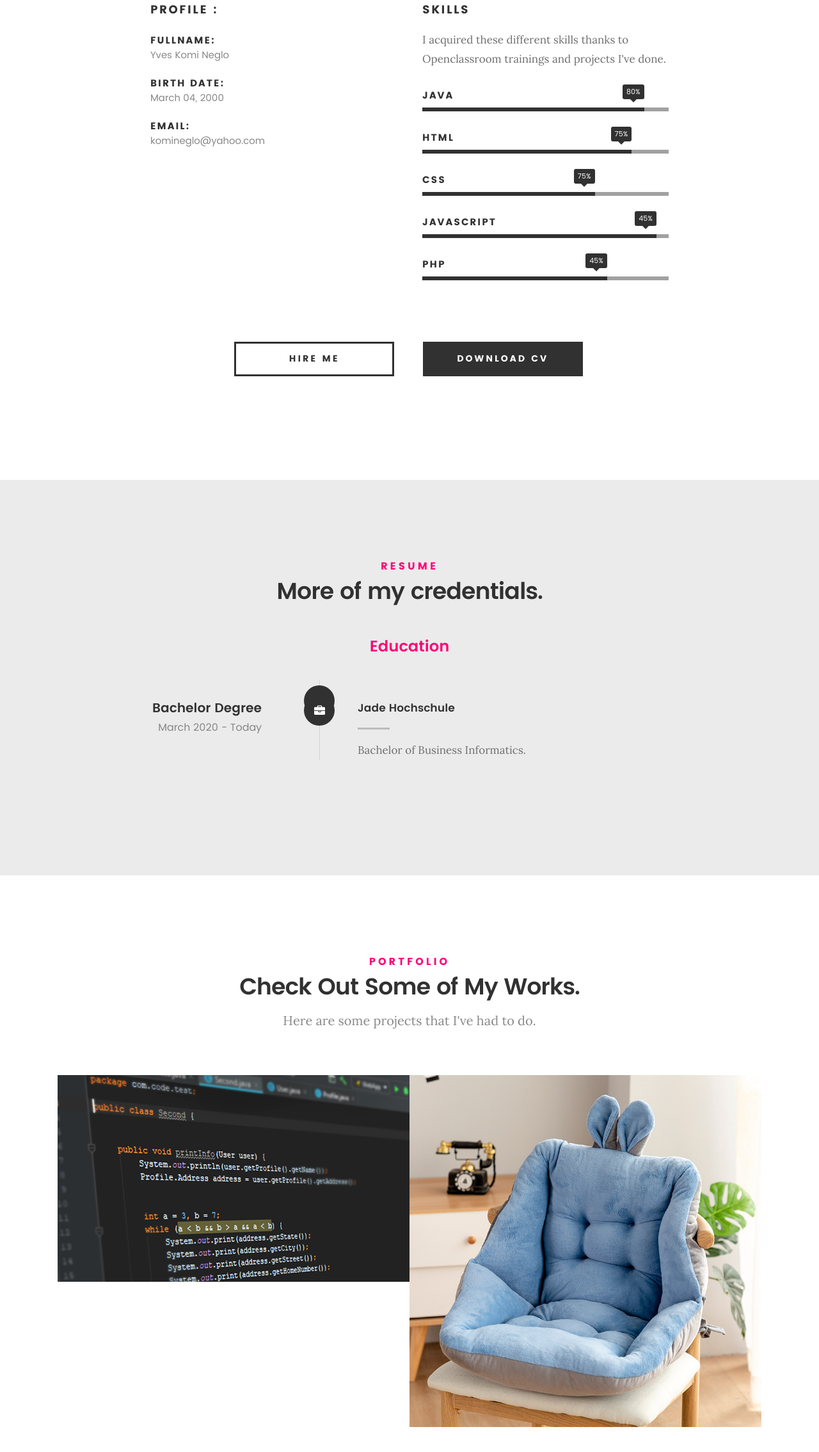
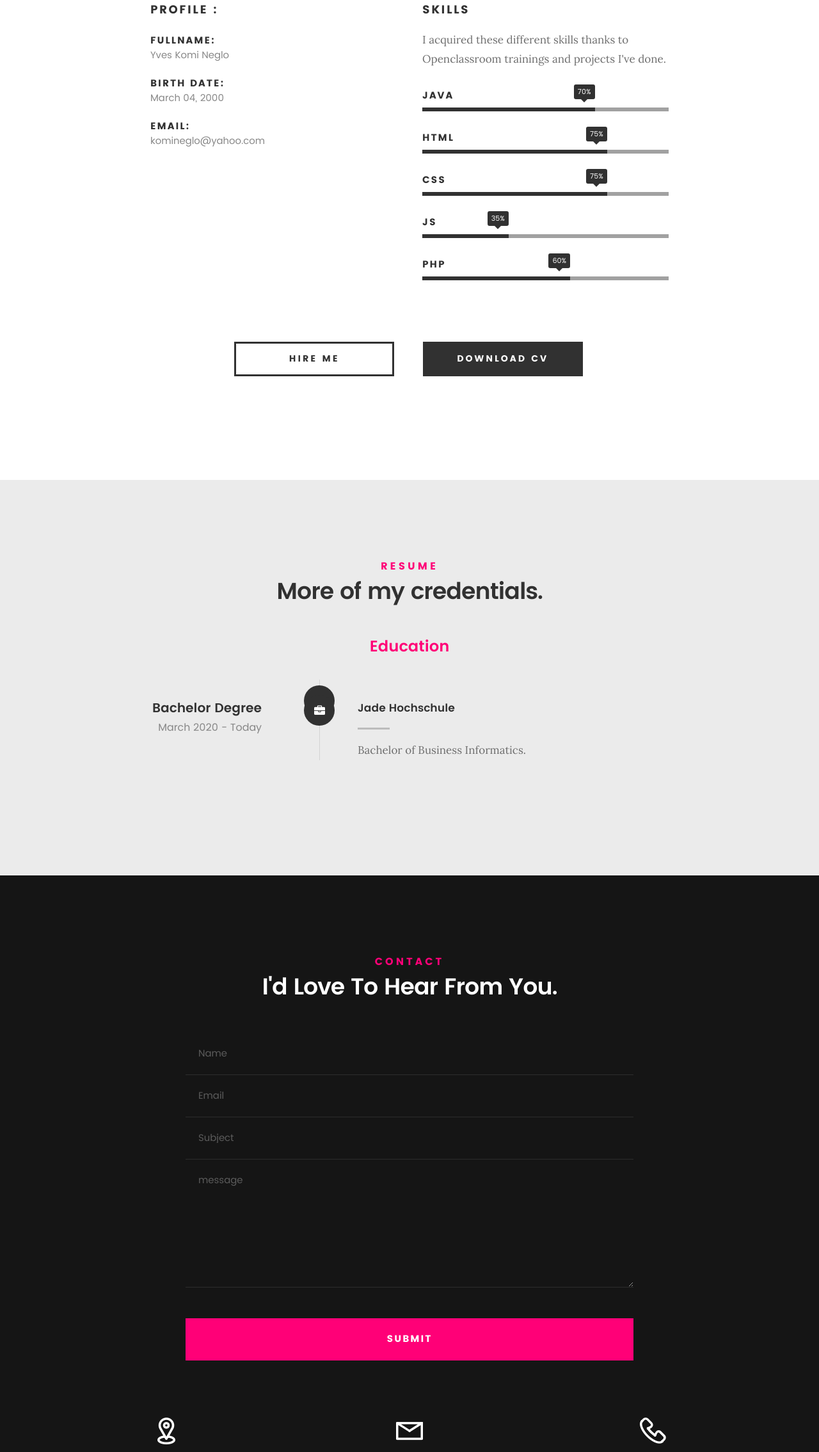
Before and after one commit to komineglo/komineglo.io, a plain HTML site: page index.html in a window 1280 px wide. Shown: the part 1169-3438 px from the top of the page at 64% size. Drawn offline with Linux system fonts and the light colour scheme; files whose address does not match are found by name.

Commit message:
Update index.html

```diff
--- a/index.html
+++ b/index.html
@@ -158,28 +158,28 @@
 
 				<ul class="skill-bars">
 				   <li>
-				   	<div class="progress percent90"><span>80%</span></div>
+				   	<div class="progress percent70"><span>70%</span></div>
 				   	<strong>Java</strong>
 				   </li>
 				   <li>
-				   	<div class="progress percent85"><span>75%</span></div>
+				   	<div class="progress percent75"><span>75%</span></div>
 				   	<strong>HTML</strong>
 				   </li>
 				   <li>
 				   	<!--<div class="progress percent70"><span>70%</span></div>
 					   <strong>JQuery</strong>
 					   <li> -->
-						<div class="progress percent70"><span>75%</span></div>
+						<div class="progress percent75"><span>75%</span></div>
 						<strong>CSS</strong>
 					</li>
 				   </li>
 				   <li>
-				   	<div class="progress percent95"><span>45%</span></div>
-				   	<strong>Javascript</strong>
+				   	<div class="progress percent35"><span>35%</span></div>
+				   	<strong>JS</strong>
 				   </li>
 				   <li>
 
-				   	<div class="progress percent75"><span>45%</span></div>
+				   	<div class="progress percent60"><span>60%</span></div>
 				   	<strong>PHP</strong>
 				   </li>
 
@@ -363,7 +363,7 @@
 
 	<!-- Portfolio Section
    ================================================== -->
-	<section id="portfolio">
+	<!-- <section id="portfolio">
 
 		<div class="row section-intro">
    		<div class="col-twelve">
@@ -374,14 +374,14 @@
    			<p class="lead">Here are some projects that I've had to do.</p>
 
    		</div>
-   	</div> <!-- /section-intro-->
+   	</div> --> <!-- /section-intro-->
 
-   	<div class="row portfolio-content">
+   	<!-- <div class="row portfolio-content">
 
-   		<div class="col-twelve">
+   		<div class="col-twelve"> -->
 
    			<!-- portfolio-wrapper -->
-	         <div id="folio-wrapper" class="block-1-2 block-mob-full stack">
+	       <!--  <div id="folio-wrapper" class="block-1-2 block-mob-full stack">
 
 	         	<div class="bgrid folio-item">
 	               <div class="item-wrap">
@@ -397,9 +397,9 @@
 	                     </div>
 	                  </a>
 	               </div>
-	        		</div> <!-- /folio-item -->
+	        		</div>--> <!-- /folio-item -->
 
-	        		<div class="bgrid folio-item">
+				<!-- <div class="bgrid folio-item">
 	               <div class="item-wrap">
 	               	<img src="images\portfolio\272028594780_14.jpg" alt="Shutterbug">
 	               	<a href="#modal-02" class="overlay">
@@ -413,7 +413,7 @@
 	                     </div>
 	                  </a>
 	               </div>
-	        		</div> <!-- /folio-item -->
+	        		</div> --> <!-- /folio-item -->
 
 	           <!---- <div class="bgrid folio-item">
 	               <div class="item-wrap">
@@ -950,7 +950,7 @@
    			<h5>Where to find me</h5>
 
    			<p>
-            Wilhelmshaven <br>
+            Wilhelshaven <br>
             26382 DE
             </p>
 
```
